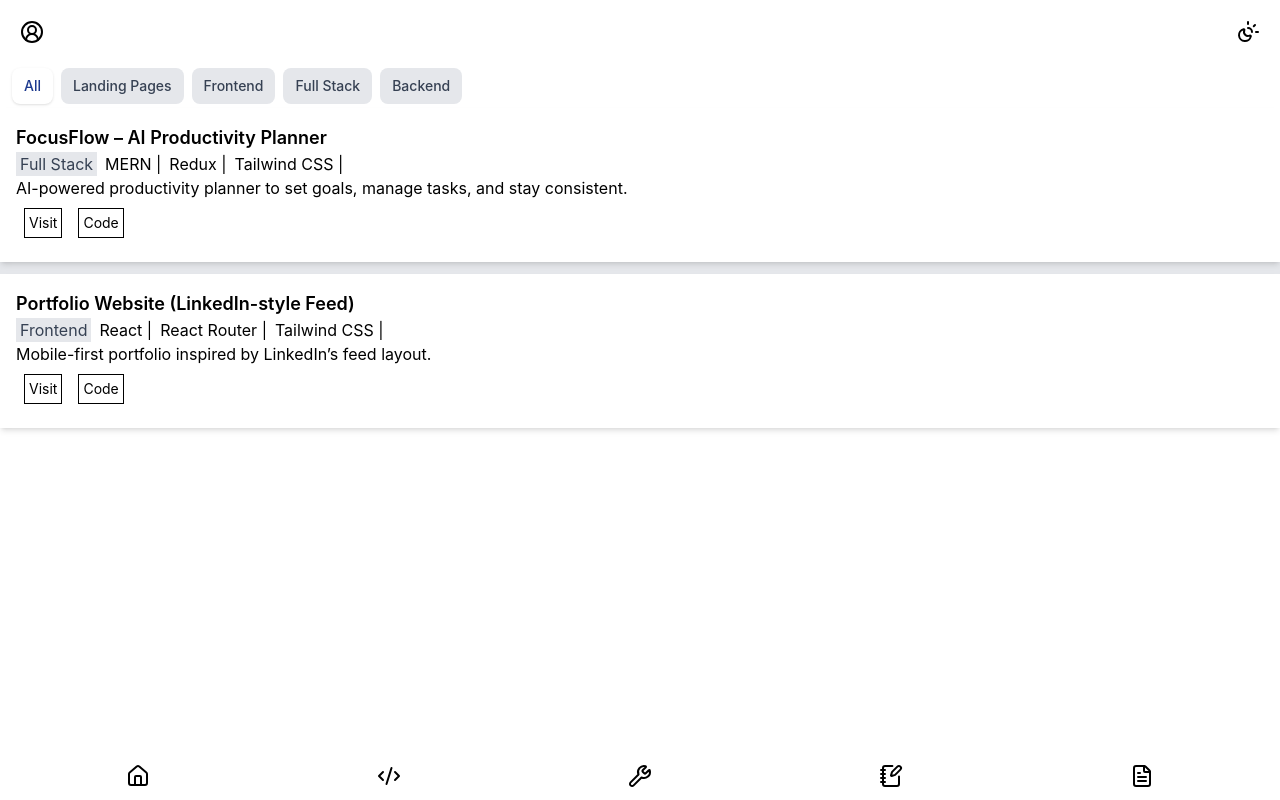
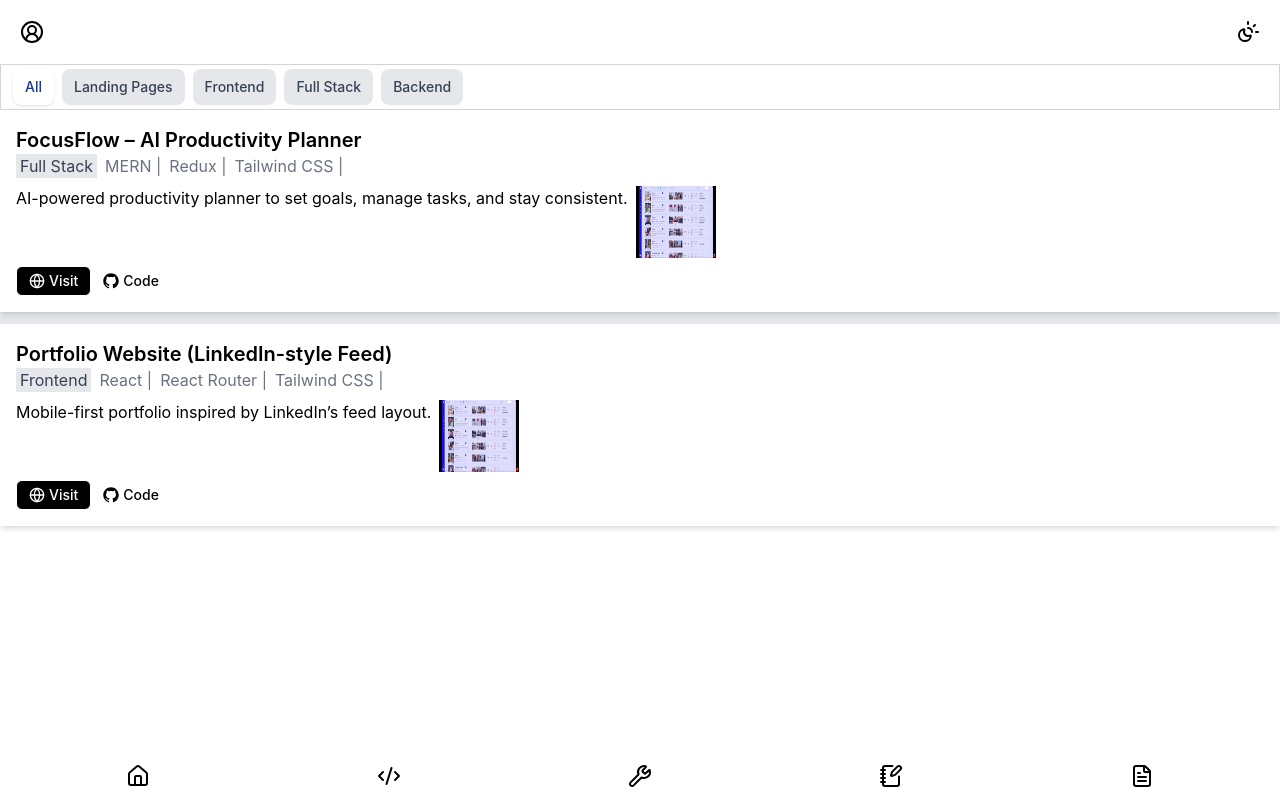
Before and after one commit to Jagadeesh-Jetti/Portfolio26, a React (Vite) app: page /projects in a window 1280 px wide. Built offline with nearby package versions, Linux system fonts and the light colour scheme.

Commit message:
refactor: refined projects component code

```diff
--- a/src/pages/Projects.jsx
+++ b/src/pages/Projects.jsx
@@ -1,5 +1,8 @@
 import { useState } from 'react';
 import { projectsData } from '../data/projectsData';
+import { Globe } from 'lucide-react';
+import { Github } from 'lucide-react';
+import image1 from '../assets/image1.png';
 
 const FILTERS = ['All', 'Landing Pages', 'Frontend', 'Full Stack', 'Backend'];
 
@@ -10,7 +13,7 @@
     <div className=" bg-gray-200">
       {/* <h1 className="font-bold ml-1"> Projects</h1> */}
 
-      <div className="flex gap-2 overflow-x-auto no-scrollbar py-1 bg-white pl-3">
+      <div className="flex gap-2 border border-gray-300 overflow-x-auto no-scrollbar py-1 bg-white pl-3">
         {FILTERS.map((filter) => (
           <button
             key={filter}
@@ -28,121 +31,49 @@
 
       {projectsData.map((project) => (
         <div className=" mb-3 p-4 border-none border-amber-950 shadow-md bg-white">
-          <div className="text-lg font-semibold ">{project?.title}</div>
-          <div className="flex gap-2 ">
+          <div className="text-xl font-semibold ">{project?.title}</div>
+          <div className="flex gap-2  ">
             <div className="bg-gray-200 px-1 text-gray-700 hover:bg-gray-200">
               {project.type}
             </div>
-            <div className="flex gap-2 ">
+            <div className="flex gap-2 text-gray-500">
               {project.techstack.map((tech) => (
                 <span className=""> {tech} | </span>
               ))}
             </div>
           </div>
-          <div className="">{project?.shortDescription}</div>
-          {/* <div className="flex justify-around m-3">
-            {project.techstack.map((tech) => (
-              <div className="text-xs border-none border-gray-400 shadow-sm p-1">
-                {tech}
-              </div>
-            ))}
-          </div> */}
-          <div className="flex">
-            <div className="m-2 p-1 border text-sm p-2,2"> Visit </div>
-            <div className="m-2 p-1 border text-sm p-2,2"> Code </div>
+          <div className="flex mt-2 gap-2">
+            <div className="">{project?.shortDescription}</div>
+            <div className="shrink-0">
+              <img src={image1} alt="Jagadeesh Jetti" className="w-20 h-18" />
+            </div>
+          </div>
+
+          <div className="flex items-center mt-2">
+            <div className="flex items-center bg-black font-medium text-white gap-1  px-3 py-1 text-sm border rounded-md">
+              <Globe size={16} />
+              <span>Visit</span>
+            </div>
+
+            <div className="flex items-center font-medium gap-1  px-3 py-1 text-sm  rounded-md">
+              <svg
+                width="16"
+                height="16"
+                viewBox="0 0 15 15"
+                fill="currentColor"
+              >
+                <path
+                  d="M7.49933 0.25C3.49635 0.25 0.25 3.49593 0.25 7.50024C0.25 10.703 2.32715 13.4206 5.2081 14.3797C5.57084 14.446 5.70302 14.2222 5.70302 14.0299C5.70302 13.8576 5.69679 13.4019 5.69323 12.797C3.67661 13.235 3.25112 11.825 3.25112 11.825C2.92132 10.9874 2.44599 10.7644 2.44599 10.7644C1.78773 10.3149 2.49584 10.3238 2.49584 10.3238C3.22353 10.375 3.60629 11.0711 3.60629 11.0711C4.25298 12.1788 5.30335 11.8588 5.71638 11.6732C5.78225 11.205 5.96962 10.8854 6.17658 10.7043C4.56675 10.5209 2.87415 9.89918 2.87415 7.12104C2.87415 6.32925 3.15677 5.68257 3.62053 5.17563C3.54576 4.99226 3.29697 4.25521 3.69174 3.25691C3.69174 3.25691 4.30015 3.06196 5.68522 3.99973C6.26337 3.83906 6.8838 3.75895 7.50022 3.75583C8.1162 3.75895 8.73619 3.83906 9.31523 3.99973C10.6994 3.06196 11.3069 3.25691 11.3069 3.25691C11.7026 4.25521 11.4538 4.99226 11.3795 5.17563C11.8441 5.68257 12.1245 6.32925 12.1245 7.12104C12.1245 9.9063 10.4292 10.5192 8.81452 10.6985C9.07444 10.9224 9.30633 11.3648 9.30633 12.0413C9.30633 13.0102 9.29742 13.7922 9.29742 14.0299C9.29742 14.2239 9.42828 14.4496 9.79591 14.3788C12.6746 13.4179 14.75 10.7025 14.75 7.50024C14.75 3.49593 11.5036 0.25 7.49933 0.25Z"
+                  fill="currentColor"
+                  fill-rule="evenodd"
+                  clip-rule="evenodd"
+                ></path>
+              </svg>
+              <span>Code</span>
+            </div>
           </div>
         </div>
       ))}
-      {/* <div>
-        <div className=" m-2 p-5 border-none border-amber-950 shadow-md">
-          <div className="text-lg font-medium">{title}</div>
-          <div className="flex">
-            <div className="m-2 p-1 border text-sm p-2,2"> Visit </div>
-            <div className="m-2 p-1 border text-sm p-2,2"> Code </div>
-          </div>
-          <div className="text-gray-500">
-            FocusFlow is an AI-powered productivity planner built with the MERN
-            stack, designed to help users set goals, plan tasks, and stay
-            consistent. It features secure authentication, full CRUD task
-            management, Redux-based state handling, and a clean,
-            distraction-free UI styled with Tailwind CSS. {description}
-          </div>
-          <div className="flex justify-around m-3">
-            <div className="text-xs border-none border-gray-400 shadow-sm p-1">
-              HTML
-            </div>
-            <div className="text-xs border-none border-gray-400 shadow-sm p-1">
-              Javacript
-            </div>
-            <div className="text-xs border-none border-gray-400 shadow-sm p-1">
-              React
-            </div>
-            <div className="text-xs border-none border-gray-400 shadow-sm p-1">
-              Tailwindcss
-            </div>
-          </div>
-        </div> */}
-      {/* <div className="m-2 p-5 border-none border-amber-950 shadow-md">
-          <div className="text-lg font-bold">
-            FocusFlow - AI powered Productivity Planner
-          </div>
-          <div className="flex">
-            <div className="m-2"> visit </div>
-            <div className="m-2"> code </div>
-          </div>
-          <div className="text-gray-500">
-            FocusFlow is an AI-powered productivity planner built with the MERN
-            stack, designed to help users set goals, plan tasks, and stay
-            consistent. It features secure authentication, full CRUD task
-            management, Redux-based state handling, and a clean,
-            distraction-free UI styled with Tailwind CSS.
-          </div>
-          <div className="flex justify-around m-3">
-            <div className="text-xs border-none border-gray-400 shadow-sm p-1">
-              HTML
-            </div>
-            <div className="text-xs border-none border-gray-400 shadow-sm p-1">
-              Javacript
-            </div>
-            <div className="text-xs border-none border-gray-400 shadow-sm p-1">
-              React
-            </div>
-            <div className="text-xs border-none border-gray-400 shadow-sm p-1">
-              Tailwindcss
-            </div>
-          </div>
-        </div> */}
-      {/* <div className="m-2 p-5 border-none border-amber-950 shadow-md">
-          <div className="text-lg font-bold">
-            FocusFlow - AI powered Productivity Planner
-          </div>
-          <div className="flex">
-            <div className="m-2"> visit </div>
-            <div className="m-2"> code </div>
-          </div>
-          <div className="text-gray-500">
-            FocusFlow is an AI-powered productivity planner built with the MERN
-            stack, designed to help users set goals, plan tasks, and stay
-            consistent. It features secure authentication, full CRUD task
-            management, Redux-based state handling, and a clean,
-            distraction-free UI styled with Tailwind CSS.
-          </div>
-          <div className="flex justify-around m-3">
-            <div className="text-xs border-none border-gray-400 shadow-sm p-1">
-              HTML
-            </div>
-            <div className="text-xs border-none border-gray-400 shadow-sm p-1">
-              Javacript
-            </div>
-            <div className="text-xs border-none border-gray-400 shadow-sm p-1">
-              React
-            </div>
-            <div className="text-xs border-none border-gray-400 shadow-sm p-1">
-              Tailwindcss
-            </div>
-          </div>
-        </div>
-      </div> */}
     </div>
   );
 };
```
